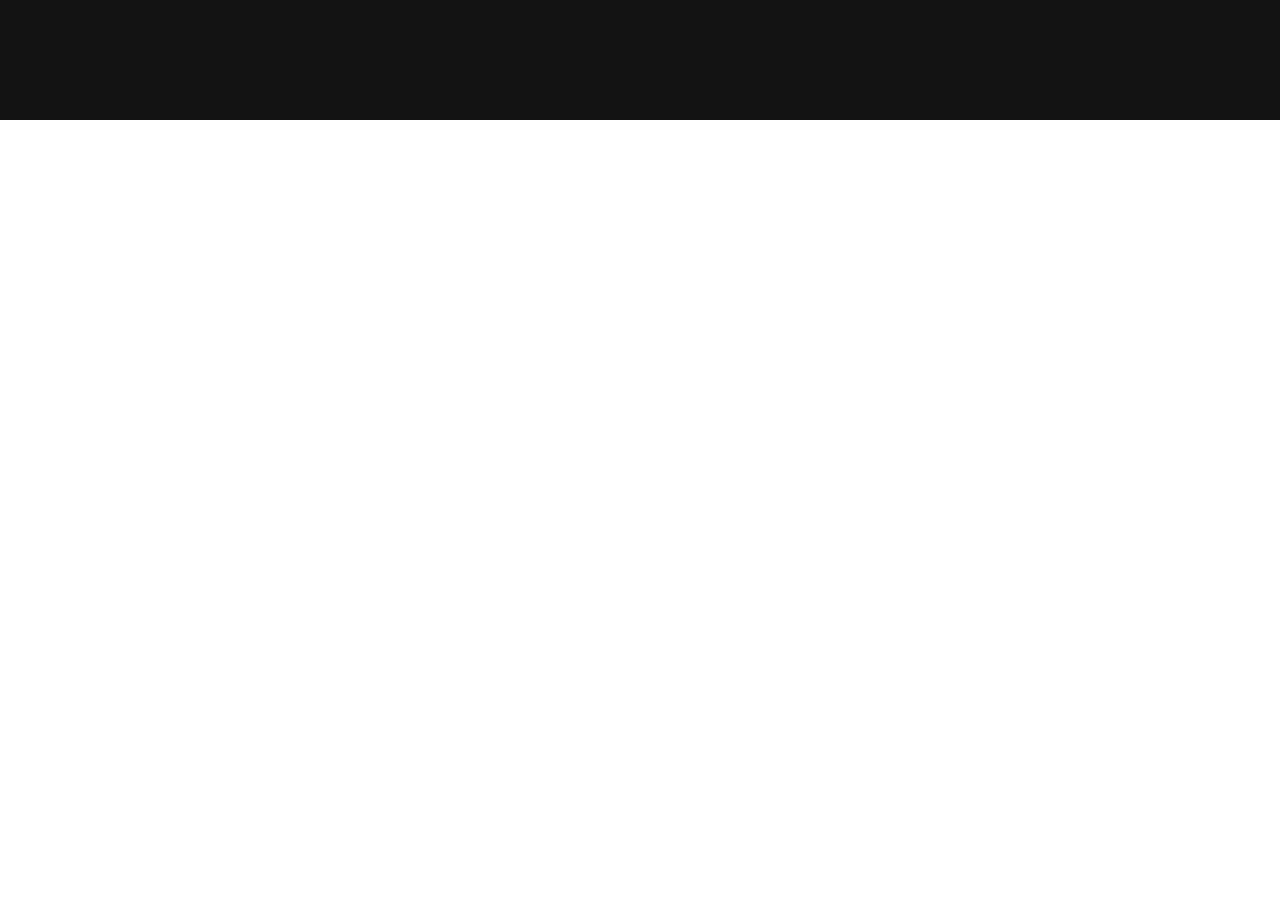
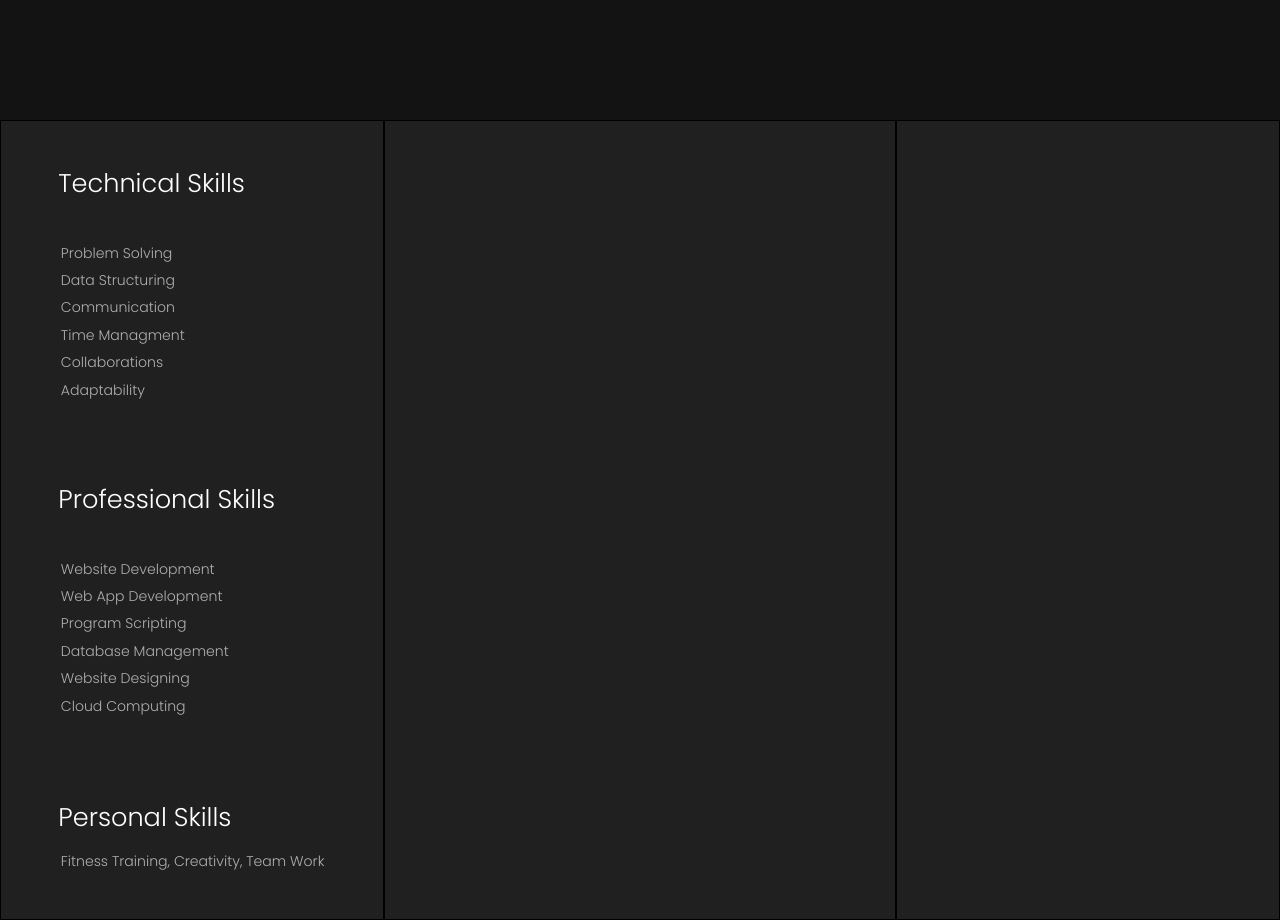
Before and after one commit to MuhammadTalha15/HazelNut, a React (Vite) app: page /About in a window 1280 px wide. Shown: the part 680-1600 px from the top of the page. Before the commit the page ends 800 px from the top, so only its background shows below. Built offline with nearby package versions, Linux system fonts and the light colour scheme; the HTML template or start-up script is replaced by a standard one.

Commit message:
About Page Extension

```diff
--- a/src/components/About.jsx
+++ b/src/components/About.jsx
@@ -10,7 +10,7 @@ const About = () => {
                 <div className="txt cont">
                     <div className="abt-txt-cont-cnt">
                         <h1 className="abt-head">ABOUT</h1>
-                        <p className="abt-descrip">With a foundation built on both Intermediate and Beginner-level creations, I am on a journey to evolve into a seasoned Computer Scientist.</p>
+                        <p className="abt-descrip">I am Muhammad Talha, an Intermediate Computer Science student currently studying in college. With a passion for web development and computer science, I am dedicated to enhancing my skills and knowledge in the field.</p>
                         <p className="abt-descrip-main">As an intermediate-level computer science student, I am deeply immersed in various technology projects, showcasing a versatile skill set in web development, desktop applications, and data science. My primary tools include JavaScript, Python, React, Express, MongoDB, and C++. Javascript, React are done for my Frontend Projects, comprising Express and MongoDB responsible for Backend. Python is done for Data Science and Desktop Application with company of C++.</p>
                     </div>
                 </div>
@@ -45,11 +45,40 @@ const About = () => {
                     </div>
                 </div>
             </section>
-            {/* <section className="abt-scnd-sec">
-                <div className="ext-lft"></div>
+            <section className="abt-scnd-sec">
+                <div className="ext-lft">
+                    <div className="tch-sklls-cnt">
+                        <h2 className="skls-head">Technical Skills</h2>
+                        <ol className="sklls-ol">
+                            <li className='sklls-li'>Problem Solving</li>
+                            <li className='sklls-li'>Data Structuring</li>
+                            <li className='sklls-li'>Communication</li>
+                            <li className='sklls-li'>Time Managment</li>
+                            <li className='sklls-li'>Collaborations</li>
+                            <li className='sklls-li'>Adaptability</li>
+                        </ol>
+                    </div>
+                    <div className="prfl-sklls-cnt">
+                        <h2 className="skls-head">Professional Skills</h2>
+                        <ol className="sklls-ol">
+                            <li className='sklls-li'>Website Development</li>
+                            <li className='sklls-li'>Web App Development</li>
+                            <li className='sklls-li'>Program Scripting</li>
+                            <li className='sklls-li'>Database Management</li>
+                            <li className='sklls-li'>Website Designing</li>
+                            <li className='sklls-li'>Cloud Computing</li>
+                        </ol>
+                    </div>
+                    <div className="prsnl-sklls-cnt">
+                        <h2 className="skls-head">Personal Skills</h2>
+                        <ol className="sklls-ol per">
+                            <li className='sklls-li'>Fitness Training, Creativity, Team Work</li>
+                        </ol>
+                    </div>
+                </div>
                 <div className="mid"></div>
                 <div className="ext-rgt"></div>
-            </section> */}
+            </section>
         </>
     )
 }
--- a/src/components/Navbar.jsx
+++ b/src/components/Navbar.jsx
@@ -35,7 +35,7 @@ const Navbar = () => {
           <Link to="/"><li className='nav-li'>Home</li></Link>
           <Link to="/About"><li className='nav-li'>About</li></Link>
           <Link to="/Projects"><li className='nav-li'>Projects</li></Link>
-          <Link to="/Articals"><li className='nav-li'>Articles</li></Link>
+          <Link to="/Articals"><li className='nav-li'>Blogs</li></Link>
           <Link to="/Contact"><li className='nav-li'>Contact</li></Link>
         </ul>
       </nav>
--- a/src/styles/about.css
+++ b/src/styles/about.css
@@ -100,7 +100,79 @@ td{
     border: 1px solid;
     height: 100%;
     width: 30%;
+    display: flex;
+    align-items: center;
+    justify-content: center;
+    flex-direction: column;
+    gap: 1vmax;
 }
+
+.tch-sklls-cnt{
+    height: 38%;
+    width: 70%;
+    display: flex;
+    align-items: flex-start;
+    justify-content: center;
+    flex-direction: column;
+    gap: 1vmax;
+    /* border: 1px solid; */
+}
+
+.prfl-sklls-cnt{
+    height: 38%;
+    width: 70%;
+    display: flex;
+    align-items: flex-start;
+    justify-content: center;
+    flex-direction: column;
+    gap: 1vmax;
+    /* border: 1px solid; */
+}
+
+.prsnl-sklls-cnt{
+    height: 15%;
+    width: 70%;
+    display: flex;
+    align-items: flex-start;
+    justify-content: center;
+    flex-direction: column;
+    gap: 1vmax;
+    /* border: 1px solid; */
+}
+
+.skls-head{
+    color: #fff;
+    font-family: var(--Poppins-font);
+    font-size: 2vmax;
+    font-weight: 300;
+    /* border: 1px solid; */
+}
+
+.sklls-ol{
+    height: 70%;
+    width: 80%;
+    list-style: none;
+    display: flex;
+    align-items: flex-start;
+    justify-content: center;
+    flex-direction: column;
+    gap: .5vmax;
+    padding: 0 .2vmax;
+    /* border: 1px solid; */
+}
+
+.per{
+    height: 20%;
+    width: 103%;
+}
+
+ol.sklls-ol li.sklls-li{
+    font-size: 1.1vmax;
+    font-family: var(--Poppins-font);
+    font-weight: 300;
+    color: #afafaf;
+}
+
 
 .mid{
     border: 1px solid;
```
